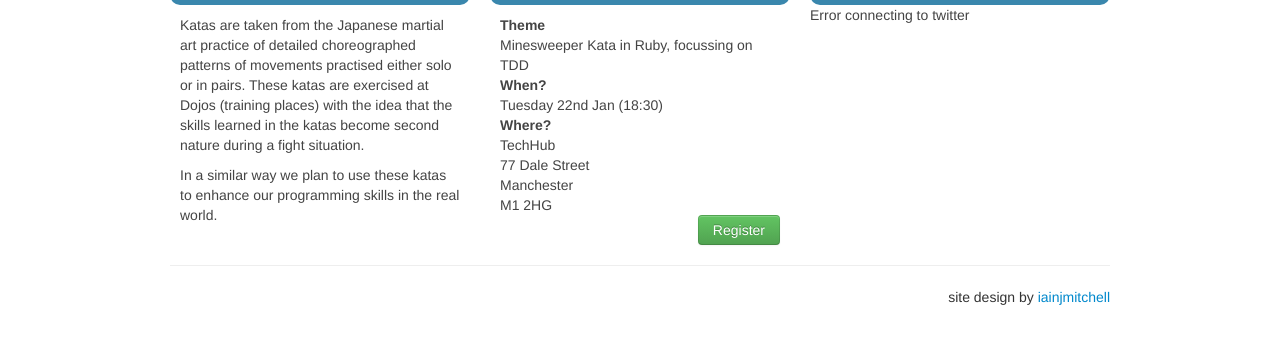
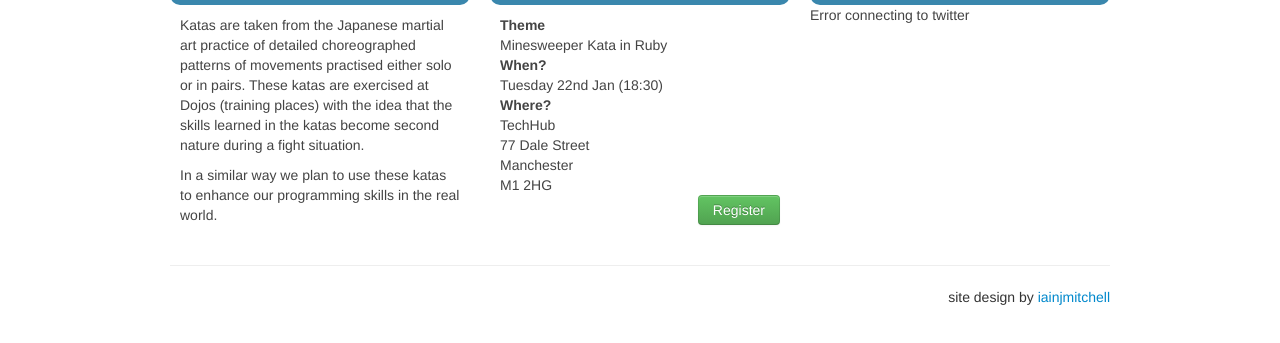
Before and after one commit to iainjmitchell/codejo-site, a plain HTML site: page site/index.html in a window 1280 px wide. Shown: the part 397-740 px from the top of the page. Drawn offline with nearby package versions, Linux system fonts and the light colour scheme.

Commit message:
a commit

```diff
--- a/site/index.html
+++ b/site/index.html
@@ -71,7 +71,7 @@
 	        		</div>
 	          		<div class="codejo-details details">
 			        	<strong>Theme</strong><br>
-						Minesweeper Kata in Ruby, focussing on TDD</br>
+						<span id="codejo-theme"></span><br>
 			        	<strong>When?</strong><br>
 			        	<span id="codejo-date"></span><br>
 			        	<strong>Where?</strong><br>
@@ -110,7 +110,8 @@
 						userName: "manc_codejo",
 					});
 					new NextCodejoEvent($(".codejo-details"), {
-						dateTime: "2013-01-22 18:30:00"
+						dateTime: "2013-01-22 18:30:00",
+						title: "Manchester Codejo 3 - Minesweeper Kata in Ruby"
 					});
 				});
 			})(jQuery);
--- a/site/src/NextCodejoEvent.js
+++ b/site/src/NextCodejoEvent.js
@@ -1,9 +1,19 @@
 (function($, module, undefined){
 	module.NextCodejoEvent = function(context, eventDetails){
+		var titleRegExpression = new RegExp("- (.*)$");
+
 		function init(){
 			context
 				.find("#codejo-date")
-					.text(getFormattedDateTime(eventDetails.dateTime));
+					.text(getFormattedDateTime(eventDetails.dateTime))
+					.end()
+				.find("#codejo-theme")
+					.text(getEventTheme(eventDetails.title));
+		}
+
+		function getEventTheme(title){
+			var theme = title.match(titleRegExpression)[0].split("- ")[1];
+			return theme;
 		}
 
 		function getFormattedDateTime(dateTime){
```
Also changed, not shown: test/TestRunner.html (+1 -0 lines), test/tests/test-NextCodejoEvent.js (+28 -2 lines).
